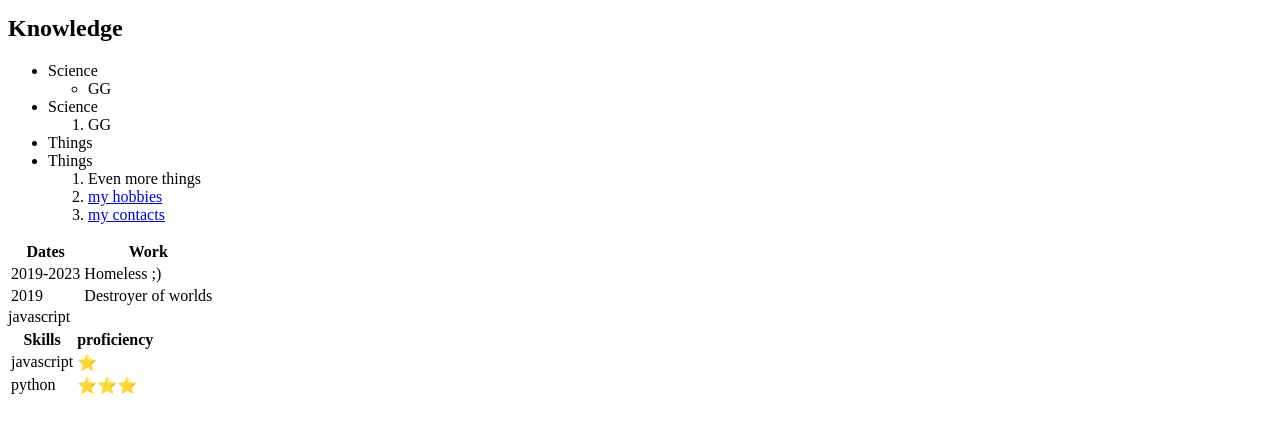
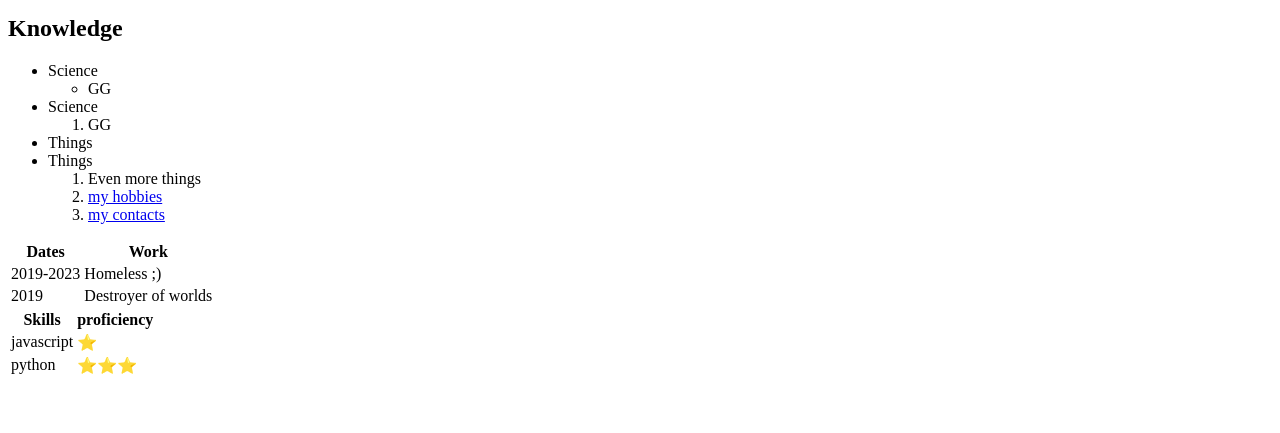
Before and after one commit to SamuelLiew/cv, a plain HTML site: page index.html in a window 1280 px wide. Shown: the part 333-766 px from the top of the page. Drawn offline with Linux system fonts and the light colour scheme.

Commit message:
Update index.html

```diff
--- a/index.html
+++ b/index.html
@@ -58,9 +58,6 @@
   <table>
     <thead>
       <tr>
-        javascript
-      </tr>
-      <tr>
         <th>Skills</th>
         <th>proficiency</th>
       </tr>
```
